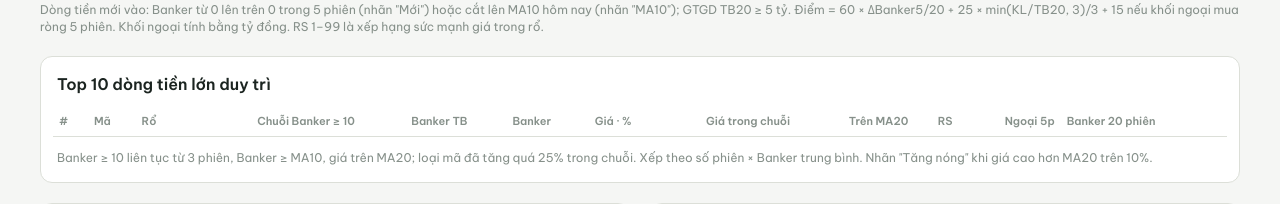
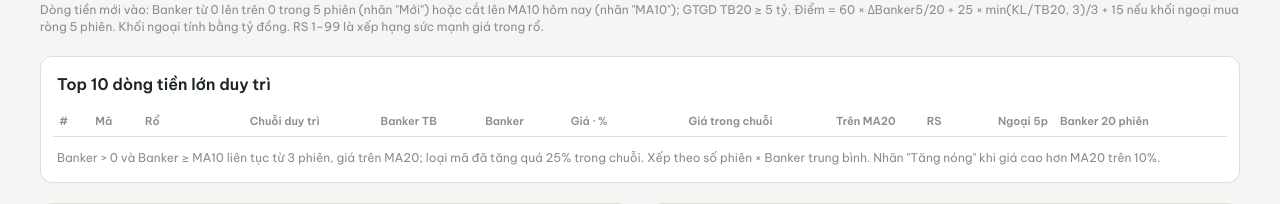
Before and after one commit to cuulv1995/cuulv-stock, a Python web app: template template/dashboard.html in a window 1280 px wide. Shown: the part 473-677 px from the top of the page. Run offline with Jinja, Linux system fonts and the light colour scheme; the template is opened without the code that fills it, so the values that code supplies are empty.

Commit message:
Danh sách duy trì: Banker > 0 và ≥ MA10 liên tục từ 3 phiên (bỏ ngưỡng Banker ≥ 10)
Co-Authored-By: Claude Opus 5.5 <noreply@anthropic.com>
Claude-Session: https://claude.ai/code/session_01VusCtVDrHu8DfEGXrDDwZJ

```diff
--- a/mcdx/analysis.py
+++ b/mcdx/analysis.py
@@ -9,7 +9,7 @@ BANKER_P, BANKER_BASE, BANKER_SENS = 50, 50, 1.5
 HOT_P, HOT_BASE, HOT_SENS = 40, 30, 0.7
 BANKER_MA = 10
 MIN_VALUE20 = 5e9            # GTGD TB20 tối thiểu (đồng)
-SUSTAIN_MIN_STREAK = 3          # số phiên liên tiếp Banker ≥ 10 để vào danh sách duy trì
+SUSTAIN_MIN_STREAK = 3          # số phiên liên tiếp có dòng tiền lớn (Banker > 0 và ≥ MA10) để vào danh sách duy trì
 SUSTAIN_MAX_GAIN = 25.0      # % tăng tối đa trong chuỗi
 HOT_EXT_MA20 = 10.0          # % trên MA20 coi là tăng nóng
 TOP_N = 10
@@ -70,7 +70,7 @@ def compute(prices: pd.DataFrame, universe: dict[str, list[str]], sectors: dict[
     m1 = bma.shift(1)
     new_in = (banker > 0.5) & (b5 <= 0.5)
     cross = (b1 <= m1) & (banker > bma) & (banker > 0)
-    streak = _streak(banker >= 10)
+    streak = _streak((banker > 0.5) & (banker >= bma))  # chuỗi phiên dòng tiền lớn được giữ
     liquid = value20 >= MIN_VALUE20
 
     # ---- chỉ số thị trường
--- a/template/dashboard.html
+++ b/template/dashboard.html
@@ -207,8 +207,8 @@ footer{font-size:12px;color:var(--ink-3);line-height:1.6;max-width:80ch}
 
   <section class="panel" aria-labelledby="hSus">
     <div class="panel-head"><h2 id="hSus">Top 10 dòng tiền lớn duy trì</h2><span class="faint small" id="cSus"></span></div>
-    <div class="tbl-wrap"><table><thead><tr><th class="l">#</th><th class="l">Mã</th><th class="l">Rổ</th><th>Chuỗi Banker ≥ 10</th><th>Banker TB</th><th>Banker</th><th>Giá · %</th><th>Giá trong chuỗi</th><th>Trên MA20</th><th>RS</th><th>Ngoại 5p</th><th class="l">Banker 20 phiên</th></tr></thead><tbody id="tSus"></tbody></table></div>
-    <p class="note">Banker ≥ 10 liên tục từ <span id="susMin">3</span> phiên, Banker ≥ MA10, giá trên MA20; loại mã đã tăng quá 25% trong chuỗi. Xếp theo số phiên × Banker trung bình. Nhãn "Tăng nóng" khi giá cao hơn MA20 trên 10%.</p>
+    <div class="tbl-wrap"><table><thead><tr><th class="l">#</th><th class="l">Mã</th><th class="l">Rổ</th><th>Chuỗi duy trì</th><th>Banker TB</th><th>Banker</th><th>Giá · %</th><th>Giá trong chuỗi</th><th>Trên MA20</th><th>RS</th><th>Ngoại 5p</th><th class="l">Banker 20 phiên</th></tr></thead><tbody id="tSus"></tbody></table></div>
+    <p class="note">Banker &gt; 0 và Banker ≥ MA10 liên tục từ <span id="susMin">3</span> phiên, giá trên MA20; loại mã đã tăng quá 25% trong chuỗi. Xếp theo số phiên × Banker trung bình. Nhãn "Tăng nóng" khi giá cao hơn MA20 trên 10%.</p>
   </section>
 
   <div class="grid-2">
@@ -448,7 +448,7 @@ function openDetail(sym){
   const tags=[];
   if(x.new_in)tags.push('<span class="tag">Banker vào mới</span>');
   if(x.cross)tags.push('<span class="tag cross">Cắt lên MA10</span>');
-  if(x.streak>=SUS)tags.push(`<span class="tag good">Banker ≥ 10: ${x.streak} phiên</span>`);
+  if(x.streak>=SUS)tags.push(`<span class="tag good">Dòng tiền duy trì ${x.streak} phiên</span>`);
   if(x.ext>10)tags.push('<span class="tag hotx">Tăng nóng</span>');
   tags.push(`<span class="chip">RS <b class="num">${f0(x.rs)}</b></span>`,`<span class="chip">Ngoại 5 phiên <b class="num ${cls(x.f5)}">${sgn(x.f5,f1)} tỷ</b></span>`,`<span class="chip">GTGD TB20 <b class="num">${f1(x.value20)} tỷ</b></span>`,`<span class="chip">Cắt lỗ gợi ý <b class="num">${price(x.stop)}</b></span>`,`<span class="chip">Mục tiêu <b class="num">${price(x.target)}</b></span>`);
   $("sheet").innerHTML=`
```
